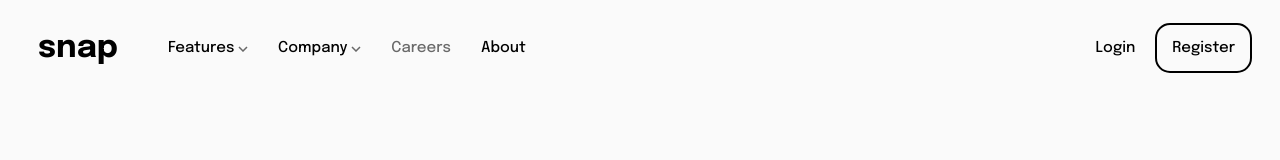
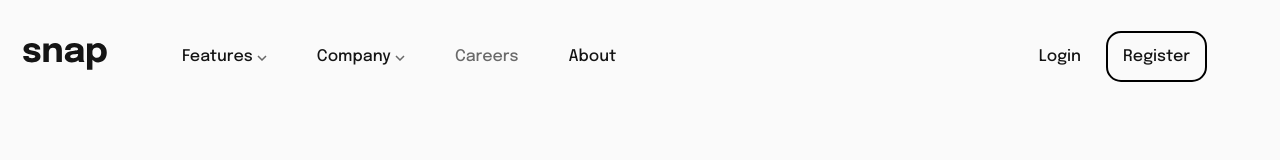
Before and after one commit to HKalithkar/Intro-Section-With-Dropdown-Navigation, a plain HTML site: page index.html in a window 1280 px wide. Drawn offline with Linux system fonts and the light colour scheme.

Commit message:
Updated Nav Bar

```diff
--- a/index.html
+++ b/index.html
@@ -1,55 +1,45 @@
 <!DOCTYPE html>
-<html>
-
+<html lang="en">
 <head>
-  <meta charset="utf-8">
-  <meta name="viewport" content="width=device-width">
-  <title>Intro Section With Dropdown Navigation</title>
-  <link href="style.css" rel="stylesheet" type="text/css" />
+    <meta charset="UTF-8">
+    <meta name="viewport" content="width=device-width, initial-scale=1.0">
+    <title>Dropdown-Navigation</title>
+    <link rel="stylesheet" href="style.css">
 </head>
-
 <body>
-
-<!-- In Navigation Bar
-  In features division the images arrowup and arrowdown get toggled each time when clicked, also the unordered list is hidden initially and is shown when arrowdown is clicked.
-  Similarly company division have these two images
-  list-style is set to none -->
-
-  <div class="navbar nav">
-    <div class="navitems nav">
-      <h1 id="snap">snap</h1>
-      <div id="features">Features
-        <img src="images/icon-arrow-down.svg" class="arrowdown">
-        <img src="images/icon-arrow-up.svg" class="arrowup hidden">
-        <ul class="hidden">
-          <li> <img src="images/icon-todo.svg" width="12px"> &nbsp; List</li>
-          <li> <img src="images/icon-calendar.svg" width="12px"> &nbsp; Calender</li>
-          <li> <img src="images/icon-reminders.svg" width="12px"> &nbsp; Remainders</li>
-          <li> <img src="images/icon-planning.svg" width="12px"> &nbsp; Planning</li>
+    <header>
+        <img src="images/logo.svg" alt="Snap-Logo">
+        <div class="navbar">
+            <ul class="sections">
+                <li id="features"><a href="#">Features</a>
+                    <img src="images/icon-arrow-down.svg" alt="Down-Arrow">
+                    <img src="images/icon-arrow-up.svg" alt="Up-Arrow" class="hidden">
+                    <ul class="innerList hidden">
+                        <li><img src="images/icon-todo.svg" alt="Todo" width="15px"> &nbsp;Todo List</li>
+                        <li><img src="images/icon-calendar.svg" alt="Calender" width="15px"> &nbsp;Calender</li>
+                        <li><img src="images/icon-reminders.svg" alt="Reminders" width="15px"> &nbsp;Reminders</li>
+                        <li><img src="images/icon-planning.svg" alt="Planning" width="15px"> &nbsp;Planning</li>
                     </ul>
-      </div>
-
-      <div id="company">
-        Company
-        <img src="images/icon-arrow-down.svg" class="arrowdown">
-        <img src="images/icon-arrow-up.svg" class="arrowup hidden">
-        <ul class="hidden">
+                </li>
+                <li id="company"><a href="#">Company</a>
+                    <img src="images/icon-arrow-down.svg" alt="Down-Arrow">
+                    <img src="images/icon-arrow-up.svg" alt="Up-Arrow" class="hidden">
+                    <ul class="innerList hidden">
                         <li>History</li>
                         <li>Our Team</li>
                         <li>Blog</li>
                     </ul>
+                </li>
+                <li id="careers">Careers</li>
+                <li><a href="#">About</a></li>
+            </ul>
+            <ul class="login">
+                <li><a href="#">Login</a></li>
+                <li id="register"><a href="#">Register</a></li>
+            </ul>
+
+            <script src="index.js"></script>
         </div>
-
-      <div id="careers">Careers</div>
-      <div id="about">About</div>
-    </div>
-    <div class="navlogin nav">
-      <p id="login">Login</p>
-      <p id="register">Register</p>
-    </div>
-  </div>
-
-  <script type="module" src="script.js"></script>
+    </header>
 </body>
-
 </html>
--- /dev/null
+++ b/index.js
@@ -0,0 +1,18 @@
+var features = document.querySelector("#features");
+var company = document.querySelector("#company");
+var features_images = document.querySelectorAll("#features > img");
+var company_images = document.querySelectorAll("#company > img");
+
+features.addEventListener("click", function() {
+    for(count = 0; count < features_images.length; count++) {
+        features_images[count].classList.toggle("hidden");
+    }
+    document.querySelector("#features > .innerList").classList.toggle("hidden");
+})
+
+company.addEventListener("click", function() {
+    for(count = 0; count < company_images.length; count++) {
+        company_images[count].classList.toggle("hidden");
+    }
+    document.querySelector("#company > .innerList").classList.toggle("hidden");
+})
--- a/style.css
+++ b/style.css
@@ -1,37 +1,66 @@
 @import url('https://fonts.googleapis.com/css2?family=Epilogue:wght@500;700&display=swap');
 
 body {
-  box-sizing: border-box;
     font-family: 'Epilogue', sans-serif;
     background-color: hsl(0, 0%, 98%);
 }
 
-.navbar {
-  margin-left: 20px;
-  margin-right: 20px;
-  font-size: 15px;
+ul {
+    list-style: none;
+    padding: 0;
+    position: relative;
 }
 
-.nav {
+li {
+    padding: 0px 25px;
+}
+
+header {
+    margin: 15px;
+    display: flex;
+    align-items: center;
+}
+
+.navbar {
     display: flex;
     justify-content: space-between;
+    flex: 1;
+    padding: 0px 50px;
 }
 
-.navbar > div > * {
-  padding: 0 10px;
-  padding-right: 20px;
-  align-self: center;
-  cursor: pointer;
+.sections, .login {
+    display: flex;
+    align-items: center;
 }
 
-#snap {
-  font-size: 32px;
-  margin-right: 20px;
+a {
+    text-decoration: none;
+    color: hsl(0, 0%, 8%);
+}
+
+.hidden {
+    display: none;
+}
+
+.innerList {
+    position: absolute;
+    top: 50px;
+    padding: 30px;
+    border-radius: 10px;
+    box-shadow: 0 1rem 1rem 0 rgba(0, 0, 0, 0.2);
+    background-color: white;
+}
+
+#features > ul {
+    left: -50px;;
+}
+
+.innerList > li {
+    padding: 10px 5px;
 }
 
 #careers {
     color: hsl(0, 0%, 41%);
-  cursor: default
 }
 
 #register {
@@ -39,7 +68,3 @@ body {
     border: 2px solid black;
     border-radius: 15px;
 }
-
-.hidden {
-  display: none;
-}
```
Lines whose indentation alone changed are shown as unchanged.
